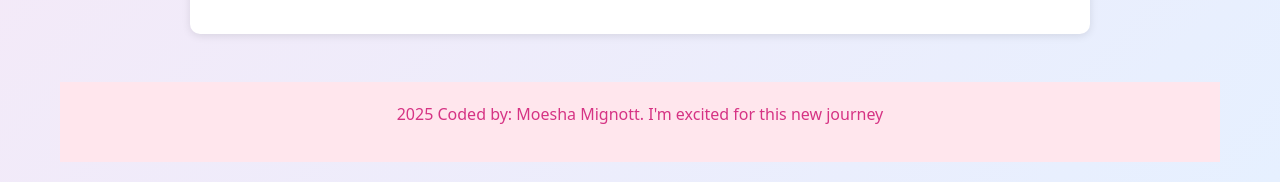
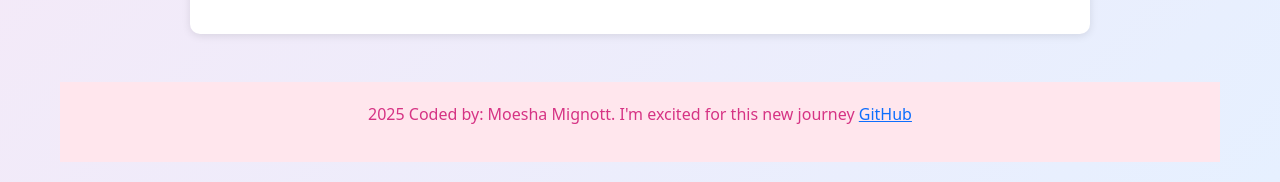
Before and after one commit to MoeshaMignott/Portfolio, a plain HTML site: page index.html in a window 1280 px wide. Shown: the part 1324-1506 px from the top of the page. Drawn offline with nearby package versions, Linux system fonts and the light colour scheme.

Commit message:
Final Update

```diff
--- a/index.html
+++ b/index.html
@@ -97,7 +97,7 @@
 <br>
 <br>
 <footer>
-    <p>2025 Coded by: Moesha Mignott. I'm excited for this new journey</p>
+    <p>2025 Coded by: Moesha Mignott. I'm excited for this new journey <a href="https://github.com/MoeshaMignott">GitHub</a></p>
 
     </footer>
     </div>
```
